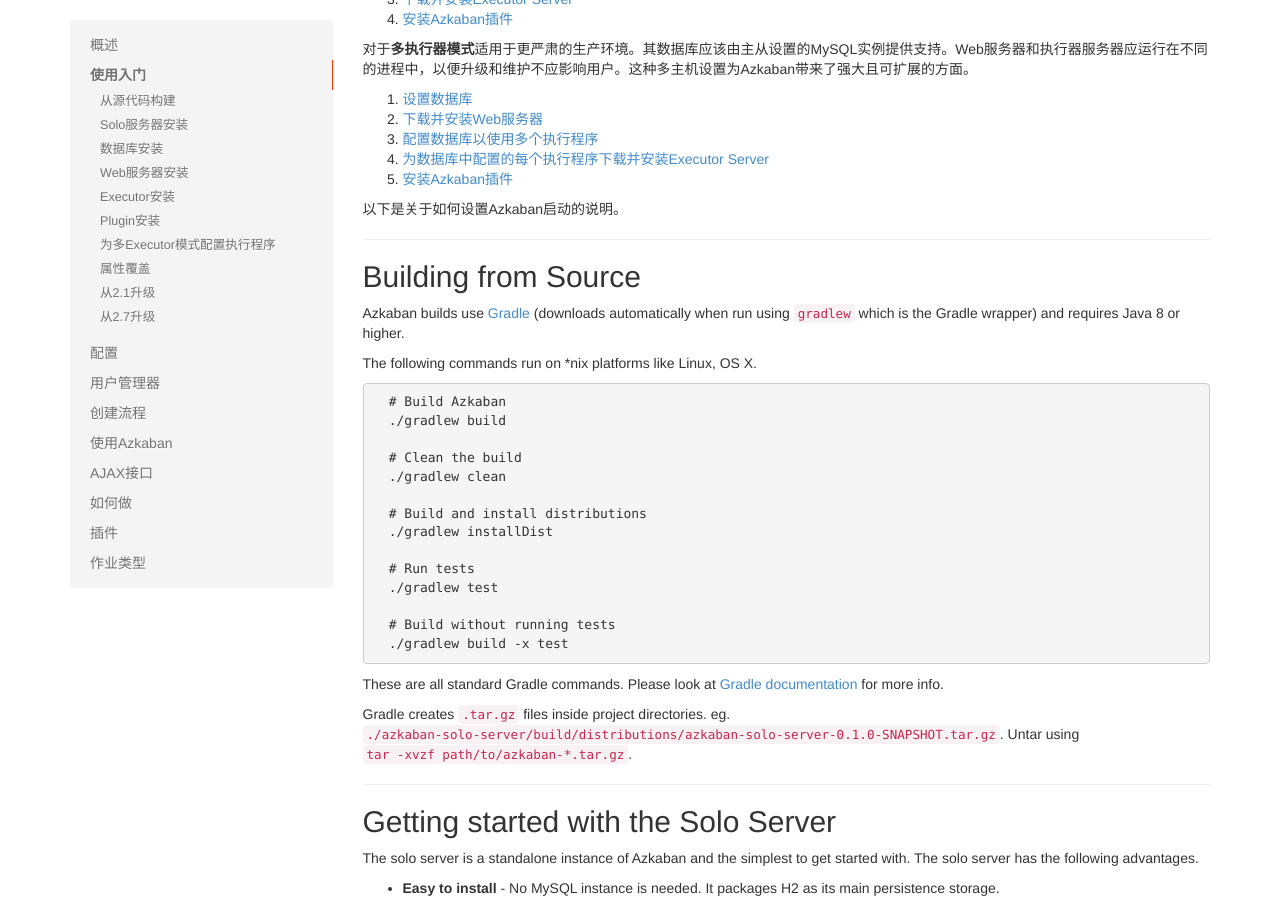
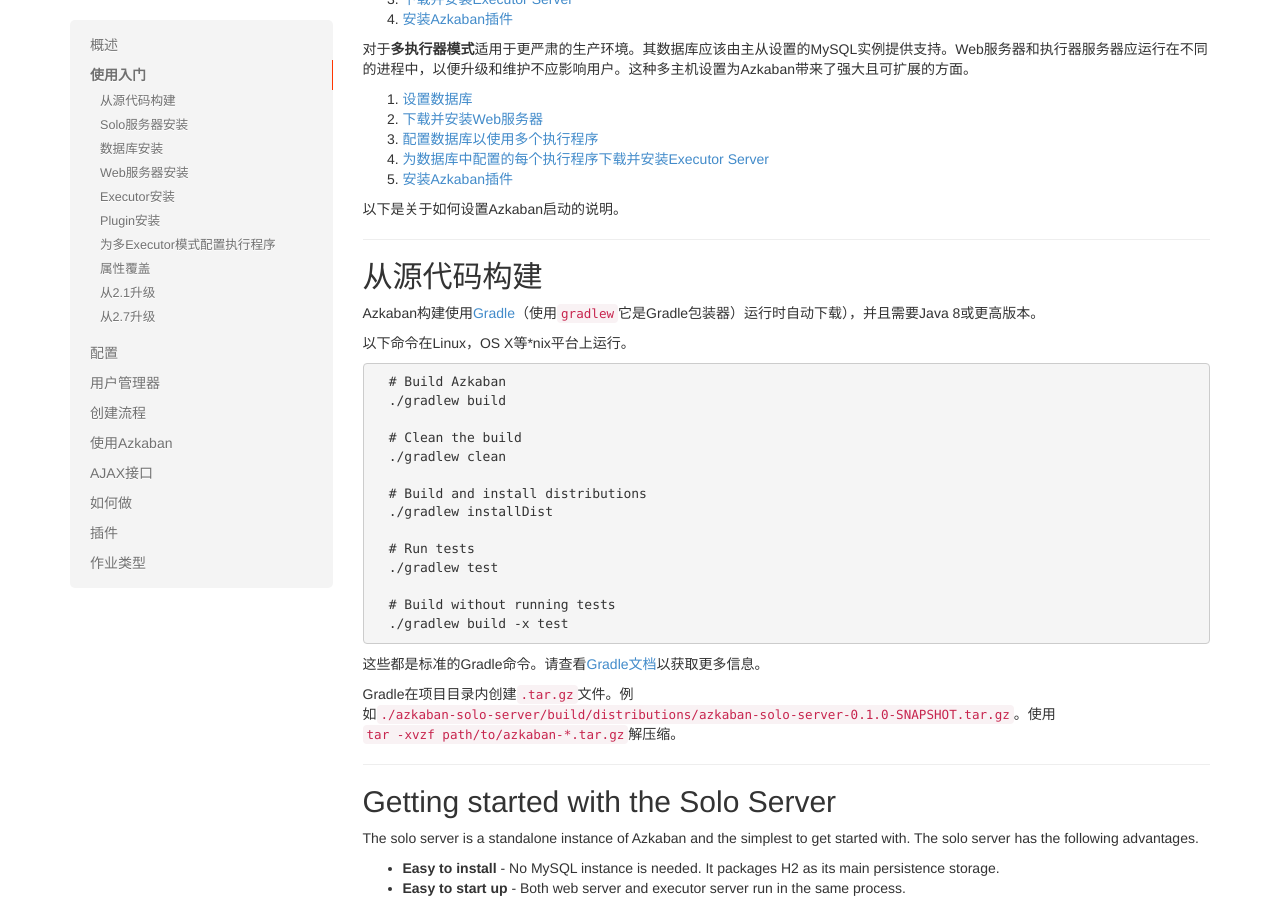
Before and after one commit to xiaoshuai/azkaban-gh-pages, a Jekyll site: the page built from docs/latest/index.html, in a window 1280 px wide and 900 px high, scrolled down 1795 px. Built offline with Jekyll 4.4.1, drawn with Linux system fonts in a browser that asks for light colours.

Commit message:
翻译building-from-source

```diff
--- a/_includes/docs/latest/building-from-source.html
+++ b/_includes/docs/latest/building-from-source.html
@@ -1,9 +1,8 @@
-<h2 id="building-from-source">Building from Source</h2>
+<h2 id="building-from-source">从源代码构建</h2>
 
-<p>Azkaban builds use <a href="https://gradle.org/" target="_blank">Gradle</a> (downloads automatically when run using <code>gradlew</code> which is the Gradle wrapper)
-  and requires Java 8 or higher.</p>
+<p>Azkaban构建使用<a href="https://gradle.org/" target="_blank">Gradle</a>（使用<code>gradlew</code>它是Gradle包装器）运行时自动下载），并且需要Java 8或更高版本。</p>
 
-<p>The following commands run on *nix platforms like Linux, OS X.</p>
+<p>以下命令在Linux，OS X等*nix平台上运行。</p>
 <pre>
   # Build Azkaban
   ./gradlew build
@@ -21,7 +20,6 @@
   ./gradlew build -x test
 </pre>
 
-<p>These are all standard Gradle commands. Please look at <a href="https://gradle.org/documentation/" target="_blank">Gradle documentation</a> for more info.</p>
+<p>这些都是标准的Gradle命令。请查看<a href="https://gradle.org/documentation/" target="_blank">Gradle文档</a>以获取更多信息。</p>
 
-Gradle creates <code>.tar.gz</code> files inside project directories. eg. <code>./azkaban-solo-server/build/distributions/azkaban-solo-server-0.1.0-SNAPSHOT.tar.gz</code>.
-Untar using <code>tar -xvzf path/to/azkaban-*.tar.gz</code>.
+Gradle在项目目录内创建<code>.tar.gz</code>文件。例如<code>./azkaban-solo-server/build/distributions/azkaban-solo-server-0.1.0-SNAPSHOT.tar.gz</code>。使用<code>tar -xvzf path/to/azkaban-*.tar.gz</code>解压缩。
```
